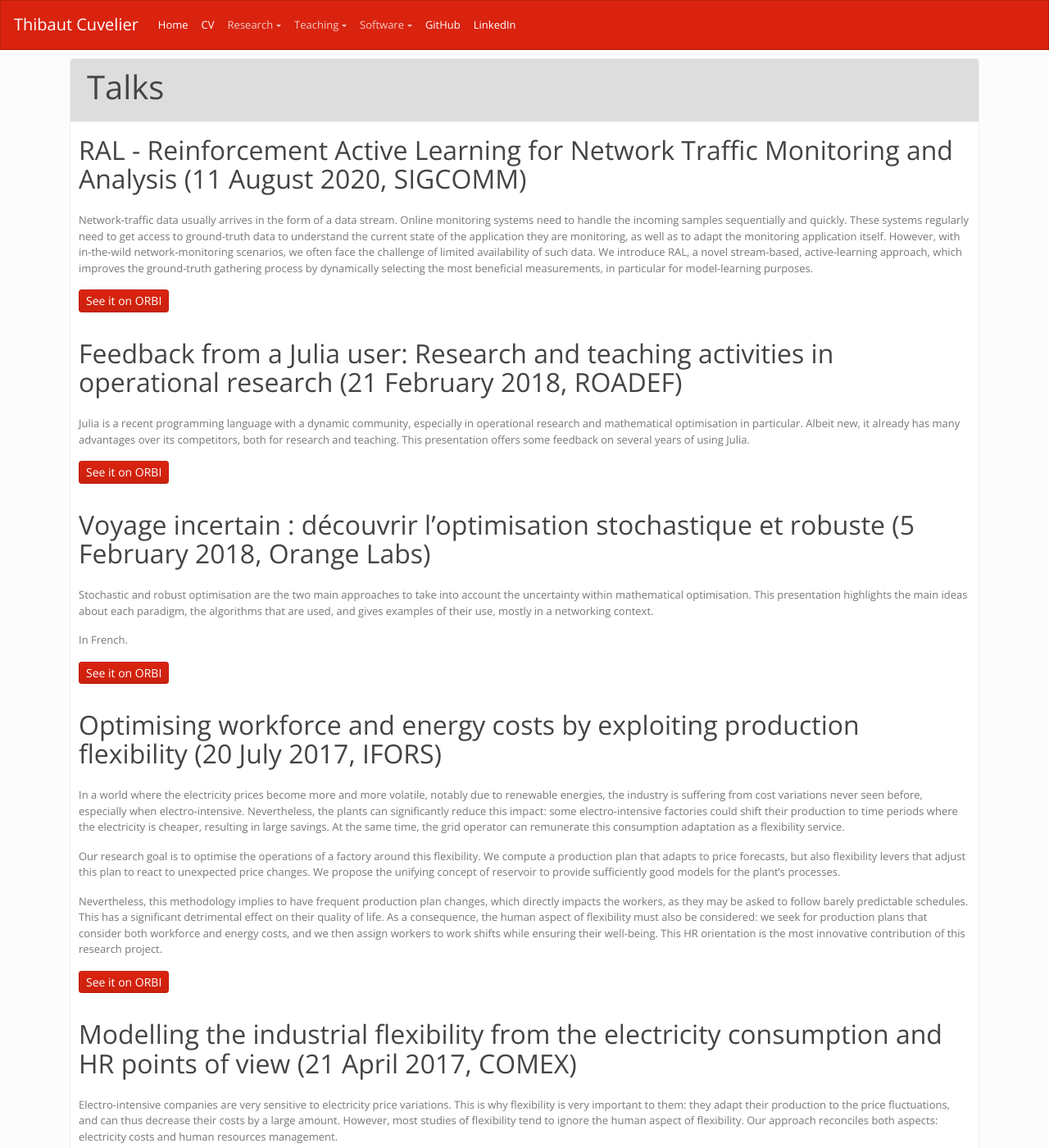
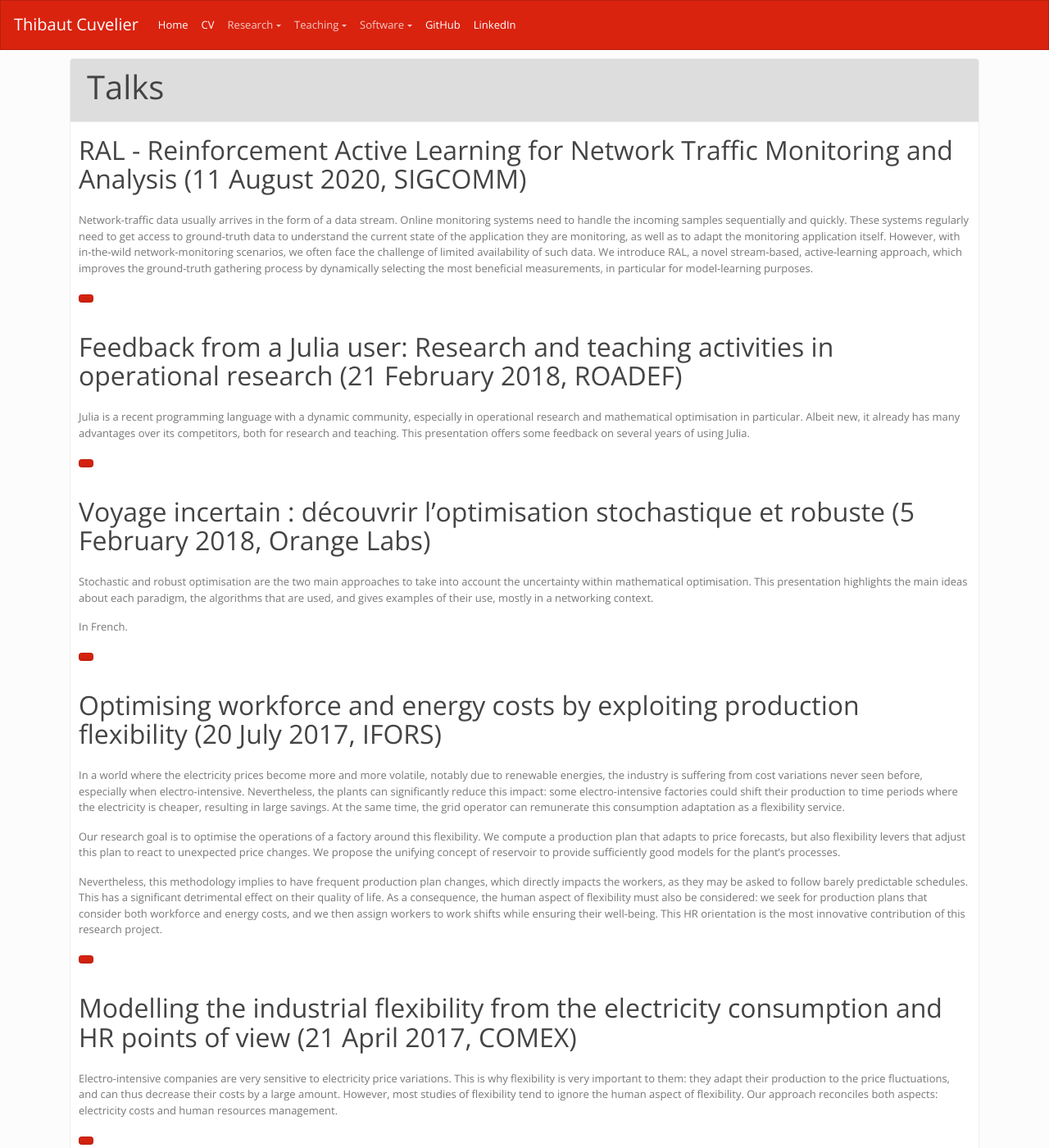
Before and after one commit to dourouc05/dourouc05.github.io, a Jekyll site: the page built from talks.md, in a window 1280 px wide and 1400 px high. Shown: the whole window at 82% size. Built offline with Jekyll 4.4.1, drawn with Linux system fonts in a browser that asks for light colours; a script that is not in the unit is left out; some of the changed text lies outside the part shown.

Commit message:
Update button.html

```diff
--- a/_includes/button.html
+++ b/_includes/button.html
@@ -1 +1 @@
-<a href="{{ include.url }}" role="button" class="btn btn-primary btn-sm">{{ include.title | default: "See it on ORBI" }}</a>
+<a href="{{ include.url }}" role="button" class="btn btn-primary btn-sm">{{ include.title }}</a>
```
